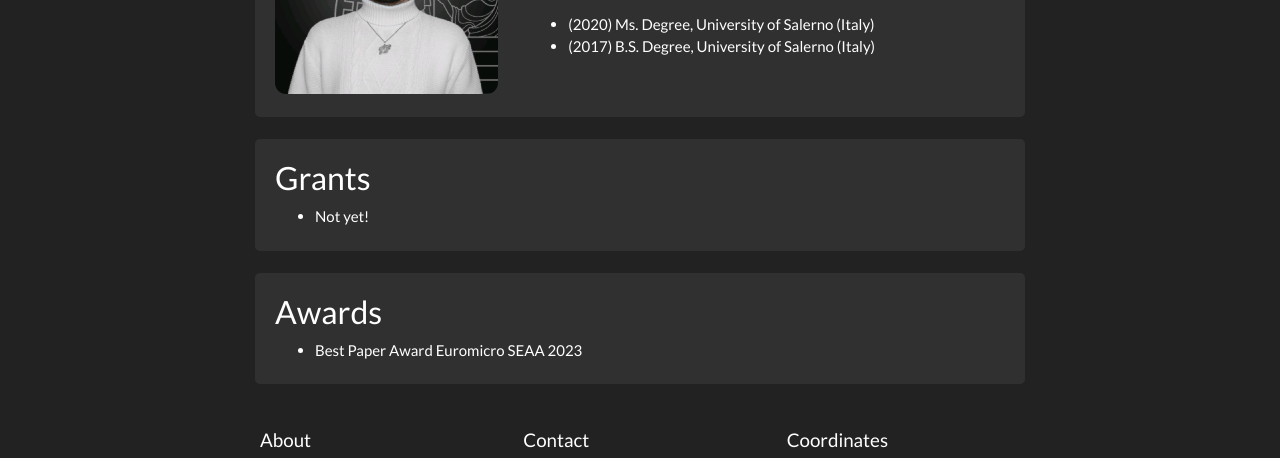
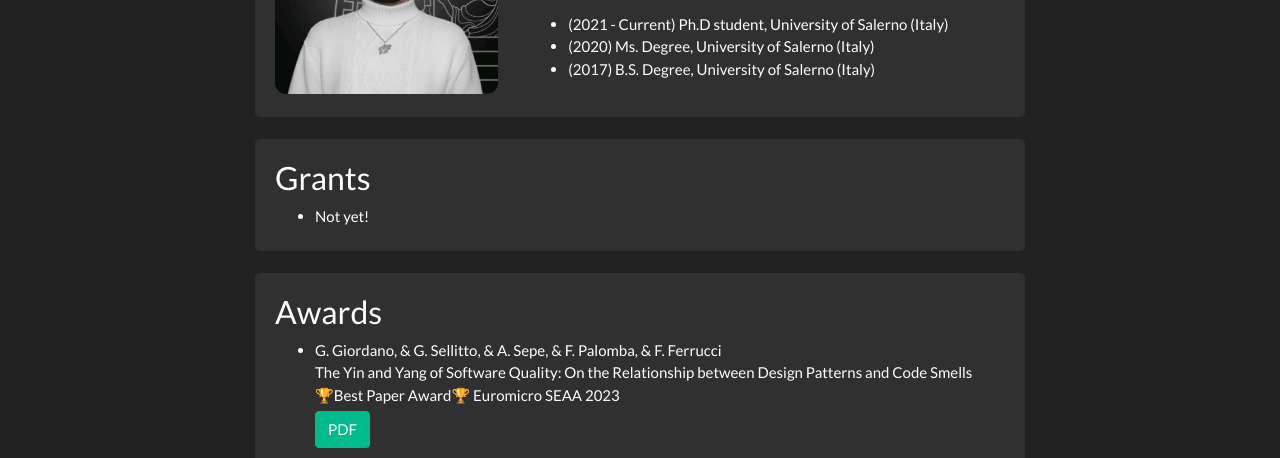
Before and after one commit to giammariagiordano/giammaria-giordano, a plain HTML site: page about/index.html in a window 1280 px wide. Shown: the part 316-774 px from the top of the page. Drawn offline with nearby package versions, Linux system fonts and the light colour scheme; some icons are missing.

Commit message:
change about section

```diff
--- a/about/index.html
+++ b/about/index.html
@@ -92,14 +92,9 @@ height="0" width="0" style="display:none;visibility:hidden"></iframe></noscript>
 
       <ul style="overflow: hidden">
 
-
+  <li>(2021 - Current) Ph.D student, University of Salerno (Italy)</li>
   <li> (2020) Ms. Degree, University of Salerno (Italy) </li>
   <li> (2017) B.S. Degree, University of Salerno (Italy) </li>
-
-
-
-
-
   </ul>
     </div>
   </div>
@@ -118,7 +113,12 @@ height="0" width="0" style="display:none;visibility:hidden"></iframe></noscript>
   <h3 id="awards">Awards</h3>
   <ul>
 
- <li> Best Paper Award Euromicro SEAA 2023 </li>
+ <li> G. Giordano, & G. Sellitto, & A. Sepe, & F. Palomba, & F. Ferrucci<br>
+  The Yin and Yang of Software Quality: On the Relationship between Design Patterns and Code Smells <br>
+  🏆Best Paper Award🏆 Euromicro SEAA 2023 <br>
+  <a href="../papers/C4.pdf" target="_blank"><button class="btn btn-success btm-sm">PDF</button></a>
+
+</li>
 
 </ul>
 </div>
```
